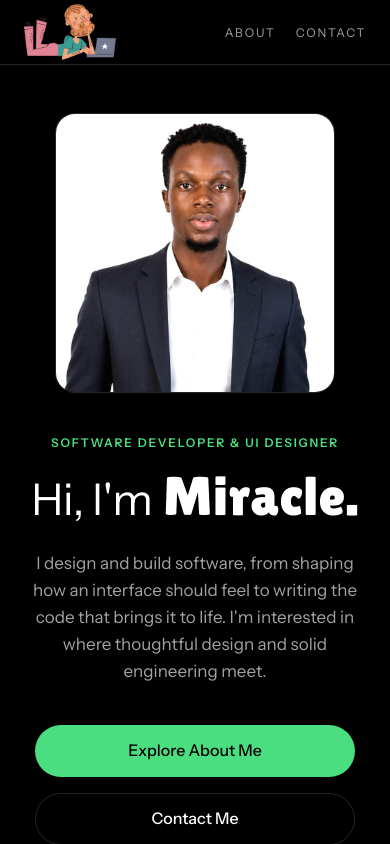
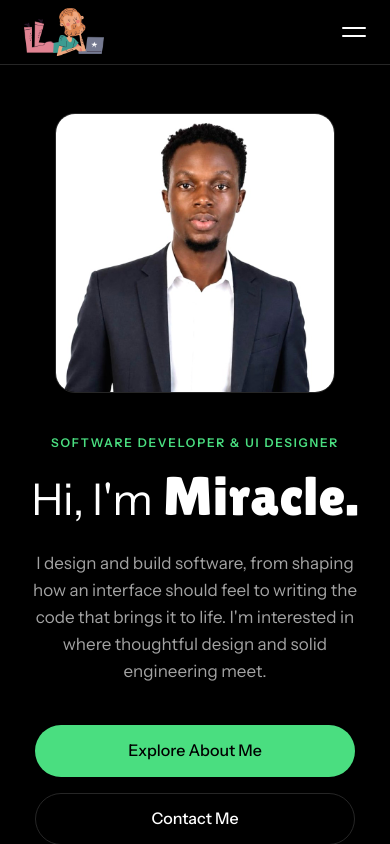
Before and after one commit to Mhirax/mhirax, a React (Vite) app: page / in a window 390 px wide. Shown: the top 844 px of the page. Built offline with nearby package versions, Linux system fonts and the light colour scheme.

Commit message:
Add mobile hamburger menu and shrink nav logo
- Phones: About/Contact move into a toggle menu (closes on link tap or
  Escape, aria-expanded/aria-controls for screen readers)
- Logo reduced from 92x56 to 80x48 to sit in line with the nav

Co-Authored-By: Claude Opus 5.5 <noreply@anthropic.com>

```diff
--- a/src/components/Nav.jsx
+++ b/src/components/Nav.jsx
@@ -1,20 +1,51 @@
+import { useEffect, useState } from "react";
 import { site } from "../data/site.js";
 
+const links = [
+  { href: "#about", label: "About" },
+  { href: "#contact", label: "Contact" },
+];
+
 export default function Nav() {
+  // only used on phones; on wider screens the links are always visible
+  const [open, setOpen] = useState(false);
+
+  // let Escape close the menu
+  useEffect(() => {
+    if (!open) return;
+    const onKey = (e) => e.key === "Escape" && setOpen(false);
+    document.addEventListener("keydown", onKey);
+    return () => document.removeEventListener("keydown", onKey);
+  }, [open]);
+
   return (
     <header className="site-header">
       <nav className="nav container" aria-label="Main">
         {/* alt text keeps the name available to screen readers and search engines */}
-        <a href="#top" className="logo">
-          <img src={site.logo} alt={`${site.name}, back to top`} width="92" height="56" />
+        <a href="#top" className="logo" onClick={() => setOpen(false)}>
+          <img src={site.logo} alt={`${site.name}, back to top`} width="80" height="48" />
         </a>
-        <ul className="nav-links">
-          <li>
-            <a href="#about">About</a>
-          </li>
-          <li>
-            <a href="#contact">Contact</a>
-          </li>
+
+        <button
+          type="button"
+          className="nav-toggle"
+          aria-expanded={open}
+          aria-controls="nav-links"
+          aria-label={open ? "Close menu" : "Open menu"}
+          onClick={() => setOpen((o) => !o)}
+        >
+          <span />
+          <span />
+        </button>
+
+        <ul id="nav-links" className={`nav-links${open ? " open" : ""}`}>
+          {links.map((link) => (
+            <li key={link.href}>
+              <a href={link.href} onClick={() => setOpen(false)}>
+                {link.label}
+              </a>
+            </li>
+          ))}
         </ul>
       </nav>
     </header>
--- a/src/index.css
+++ b/src/index.css
@@ -121,6 +121,7 @@ ul {
   justify-content: space-between;
   gap: 16px;
   min-height: 64px;
+  position: relative; /* anchors the mobile menu panel */
 }
 
 .logo {
@@ -133,9 +134,14 @@ ul {
    The source image has empty space above and below the figure;
    a wide box + object-fit: cover trims it so the figure reads larger. */
 .logo img {
-  width: 92px;
-  height: 56px;
+  width: 80px;
+  height: 48px;
   object-fit: cover;
+}
+
+/* hamburger button: hidden by default, shown on phones below */
+.nav-toggle {
+  display: none;
 }
 
 .nav-links {
@@ -344,6 +350,64 @@ ul {
     --gutter: 24px;
   }
 
+  /* hamburger: two lines that turn into an X when open */
+  .nav-toggle {
+    display: flex;
+    flex-direction: column;
+    justify-content: center;
+    gap: 6px;
+    width: 44px;
+    height: 44px;
+    padding: 10px;
+    margin-right: -10px; /* lines up the icon with the page edge */
+    background: none;
+    border: none;
+    cursor: pointer;
+  }
+
+  .nav-toggle span {
+    display: block;
+    width: 24px;
+    height: 2px;
+    background: var(--text);
+    border-radius: 2px;
+    transition: transform 0.2s;
+  }
+
+  .nav-toggle[aria-expanded="true"] span:first-child {
+    transform: translateY(4px) rotate(45deg);
+  }
+
+  .nav-toggle[aria-expanded="true"] span:last-child {
+    transform: translateY(-4px) rotate(-45deg);
+  }
+
+  /* links are hidden until the menu is opened */
+  .nav-links {
+    display: none;
+  }
+
+  .nav-links.open {
+    display: flex;
+    flex-direction: column;
+    align-items: center;
+    gap: 8px;
+    position: absolute;
+    top: 100%;
+    left: 0;
+    right: 0;
+    padding: 16px var(--gutter) 24px;
+    background: var(--bg);
+    border-bottom: 1px solid var(--border);
+  }
+
+  /* big tap targets in the open menu */
+  .nav-links.open a {
+    display: block;
+    padding: 12px 24px;
+    font-size: 0.875rem;
+  }
+
   .hero {
     gap: 40px;
     padding-top: 48px;
```
